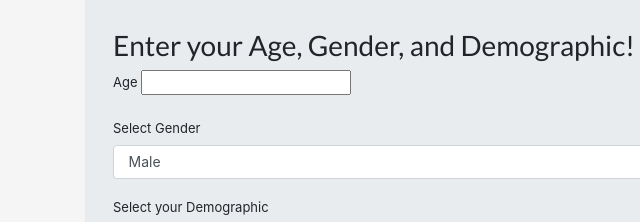
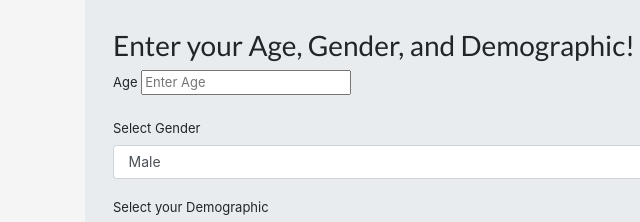
Before and after one commit to salimmayan/ProjectTestDrivenDev, a website built with webpack: page src/index.html in a window 1280 px wide. Shown: the part 146-368 px from the top of the page, 0-640 px from the left. Built offline with nearby package versions, Linux system fonts and the light colour scheme.

Commit message:
added Placeholder attribute in input form

```diff
--- a/src/index.html
+++ b/src/index.html
@@ -27,7 +27,7 @@
       <form id="formOne" name="ageCalculator">
         <div class="field">
           <label for="age">Age</label>
-          <input id="age" required input type="number" name="age" min="1" step="1" />
+          <input id="age" required input type="number" name="age" min="1" step="1" placeholder = "Enter Age" />
         </div>
         <br>
         <label>Select Gender</label>
```
